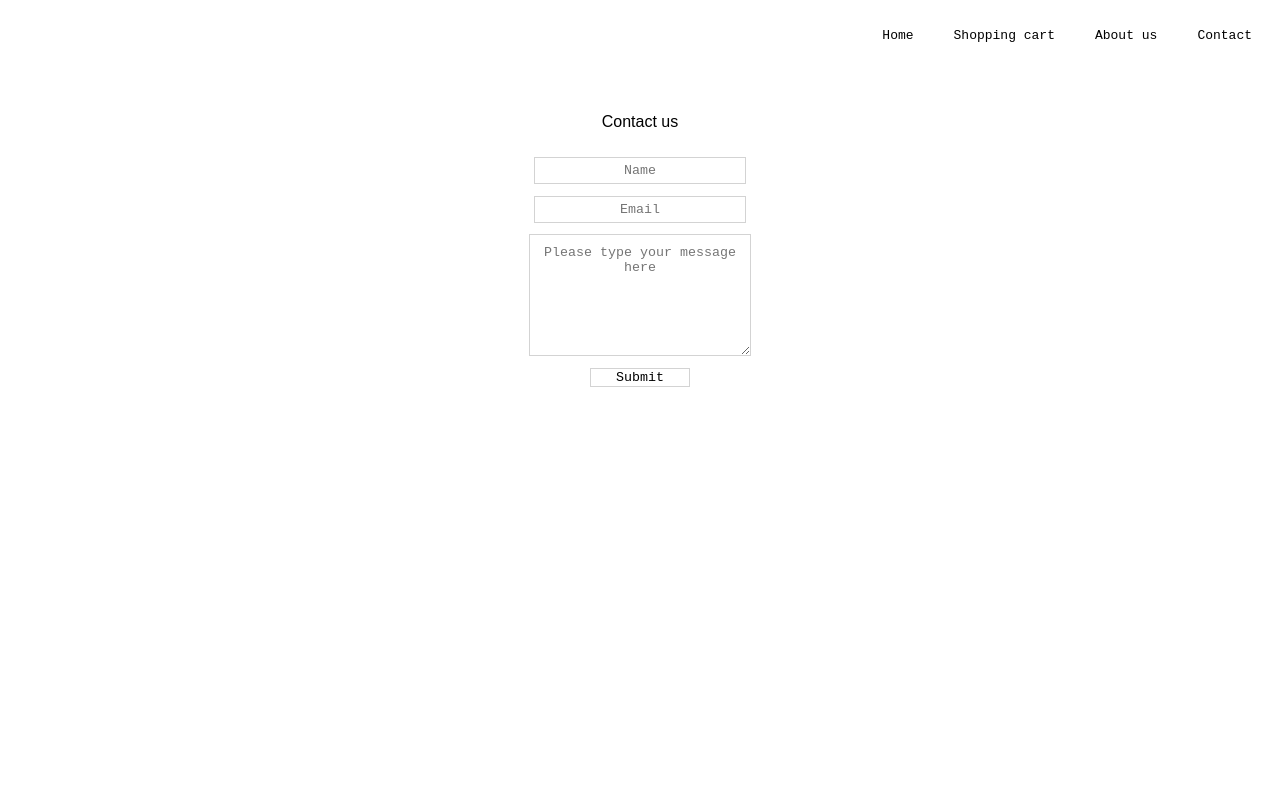
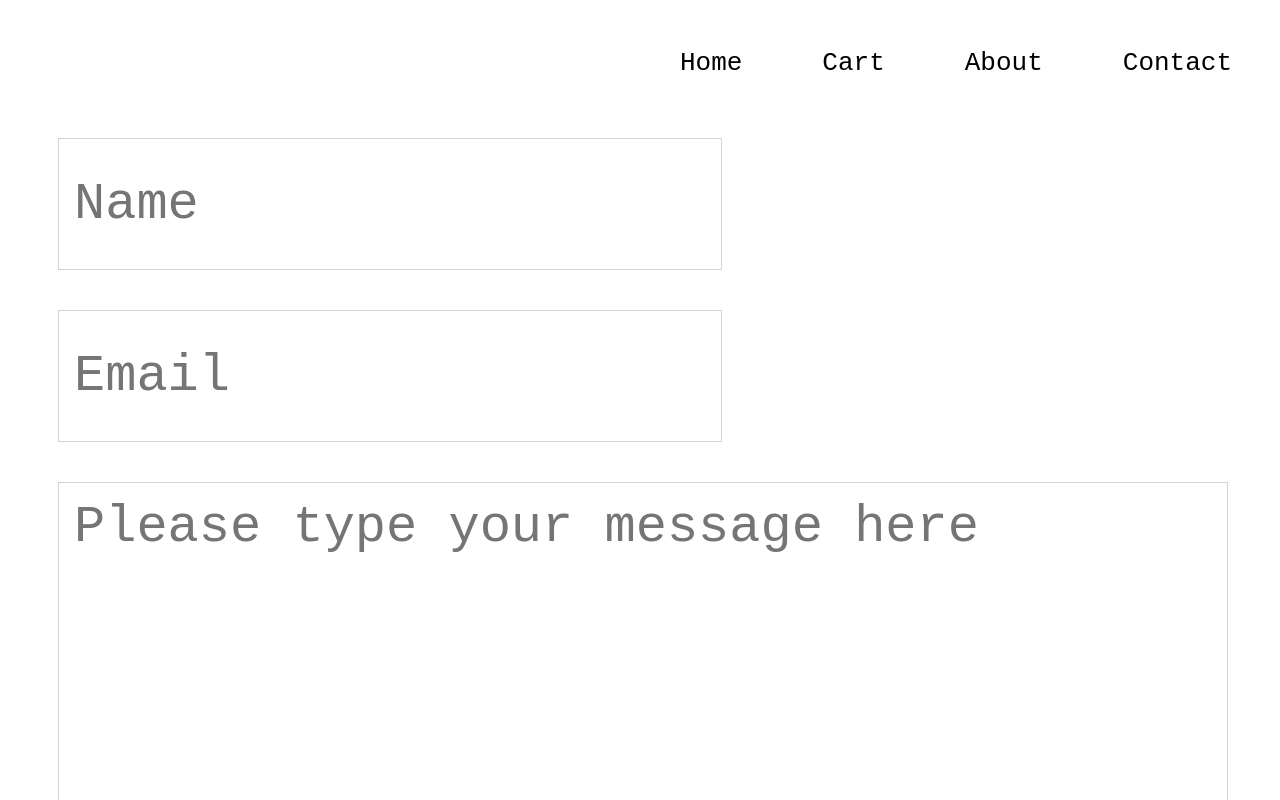
Before and after one commit to alvyjudy/alexwebsite, a React app: page /contact in a window 1280 px wide. Shown: the top 800 px of the page. Built offline with nearby package versions, Linux system fonts and the light colour scheme.

Commit message:
added css to contact page and home page, modified code to fit

```diff
--- a/src/components/Contact.js
+++ b/src/components/Contact.js
@@ -29,13 +29,12 @@ class Contact extends React.Component {
 
   render(){
     return(
-      <div>
       <form
         onSubmit={this.handleSubmit}
-          className={styles.FormContainer}>
+        className={styles.FormContainer}
+      >
 
         <div className={styles.FormTitle}>
-            Contact us
         </div>
 
         <input
@@ -68,7 +67,6 @@ class Contact extends React.Component {
         className={styles.SubmitButton}
       />
     </form>
-      </div>
     )
 
   }
--- a/src/components/Home.js
+++ b/src/components/Home.js
@@ -23,24 +23,25 @@ class Home extends React.Component {
 
         <Link to="" className={styles.Category}>
           <p className={styles.TextInPic}>
-            Alpha
+            Beta
           </p>
           <img src={img2} className={styles.Image} />
         </Link>
 
         <Link to="" className={styles.Category}>
           <p className={styles.TextInPic}>
-            Alpha
+            Charlie
           </p>
           <img src={img3} className={styles.Image} />
         </Link>
 
         <Link to="" className={styles.Category}>
           <p className={styles.TextInPic}>
-            Alpha
+            Delta
           </p>
           <img src={img4} className={styles.Image} />
         </Link>
+
 
       </div>
     )
--- a/src/components/ItemContainer.js
+++ b/src/components/ItemContainer.js
@@ -23,9 +23,8 @@ class ItemContainer extends React.Component {
   }
 
   renderCategoryView() {
-    return <div>
-    <Home />
-    </div>
+    return <Home />;
+
   }
 
   renderAboutUs() {
--- a/src/components/NavBar.js
+++ b/src/components/NavBar.js
@@ -46,8 +46,8 @@ class NavItems extends React.Component {
     return (
       <div className={styles.NavBarContainer}>
         <Link to="/" className={styles.NavBarItem}>Home</Link>
-        <Link to="/cart" className={styles.NavBarItem}>Shopping cart</Link>
-        <Link to='/aboutus' className={styles.NavBarItem}>About us</Link>
+        <Link to="/cart" className={styles.NavBarItem}>Cart</Link>
+        <Link to='/aboutus' className={styles.NavBarItem}>About</Link>
         <Link to='/contact' className={styles.NavBarItem}>Contact</Link>
       </div>
         );
--- a/src/stylesheets/Contact.module.css
+++ b/src/stylesheets/Contact.module.css
@@ -1,38 +1,50 @@
 .FormTitle {
   font-family: sans-serif;
   text-align: center;
-  margin: 20px;
 }
 
 .FormContainer {
-  margin: 30px;
-  height: 300px;
   display: flex;
   flex-direction: column;
   justify-content: space-between;
+  align-items: flex-start;
+}
+
+
+.TextStyle {
+  text-align: left;
+  font: 2em monospace;
 }
 
 .FormFieldSmall {
-  composes: OverallAppearance from "./Shared.module.css";
-  margin: auto;
-  width: 200px;
-  padding: 5px;
+  composes: TextStyle;
+  padding: 15px;
   border: 1px solid LightGray;
+  font-size: 4em;
+  margin: 20px 50px 20px 50px;
+  height: 100px;
+  width: 50%;
 }
 
 .FormFieldBig {
-  composes: OverallAppearance from "./Shared.module.css";
+  composes: TextStyle;
   border: 1px solid LightGray;
-  width: 200px;
-  height: 100px;
-  padding: 10px;
-  margin: auto;
+  height: 400px;
+  padding: 15px;
+  font-size: 4em;
+  margin: 20px 50px 20px 50px;
+  width: 90%;
 }
 
 .SubmitButton {
-  composes: OverallAppearance from "./Shared.module.css";
-  width: 100px;
-  margin: auto;
-  border: 1px solid lightgray;
-  background-color: white;
+  composes: TextStyle;
+  border: 1px solid gray;
+  background-color: navy;
+  color: white;
+  font-size: 60px;
+  margin: 20px 50px 20px 50px;
+  padding: 10px;
+  text-align: center;
+  width: 500px;
+  height: 200px;
 }
--- a/src/stylesheets/Home.module.css
+++ b/src/stylesheets/Home.module.css
@@ -1,33 +1,49 @@
+
+
 .CategoryContainer {
   display: flex;
-  flex-direction: row;
-  flex-wrap: wrap;
+  flex-direction: column;
+  width: 100%;
+  justify-content: space-around;
 }
 
 .Category {
-  width: 400px;
-  height: 300px;
   text-decoration: none;
-  border: 0px;
+  border: 0x;
   object-fit: cover;
   overflow: hidden;
-  position: relative;
+  display: grid;
   align-items: center;
-  position: relative;
+  grid-template-columns: 1fr;
+  grid-template-rows: 1fr;
+  margin: 10px;
+}
+
+/*for use in desktop*/
+@media (min-width: 1000px) {
+  .CategoryContainer {
+    display: grid;
+    grid-template-columns: 1fr 1fr;
+    align-items: center;
+    grid-gap: 10px 10px;
+  }
+
+  .Category {
+    margin: 0px;
+  }
 }
 
 .TextInPic {
-  color: Black;
+  color: white;
+  font-family: monospace;
+  font-size: 80px;
   text-align: center;
-  font-size: 30px;
-  position: absolute;
-  top: 50%;
-  left: 50%;
-  margin-right: -50%;
-  transform: translate(-50%, -50%);
-
+  grid-area: 1/1/1/1;
+  z-index: 2;
 }
 
 .Image {
-  height: 100%;
+  width: 100%;
+  grid-area: 1/1/1/1;
+  z-index: 1
 }
--- a/src/stylesheets/NavBar.module.css
+++ b/src/stylesheets/NavBar.module.css
@@ -1,7 +1,7 @@
 .NavBarContainer {
   composes: OverallAppearance from "./Shared.module.css";
   display: flex;
-  flex-direction: row;
+  flex-flow: row wrap;
   justify-content: flex-end;
 }
 
@@ -16,6 +16,18 @@
 .NavBarItem {
   composes: OverallAppearance from "./Shared.module.css";
   text-decoration: none;
-  margin: 20px;
+  margin: 40px;
+  font-size: 3em;
+}
 
+/* Desktop mode overide*/
+@media (min-width: 1000px) {
+  .NavBarContainer {
+    flex-flow: row ;
+    justify-content: flex-end;
+  }
+
+  .NavBarItem {
+    font-size: 2em;
+  }
 }
```
Lines whose indentation alone changed are shown as unchanged.
